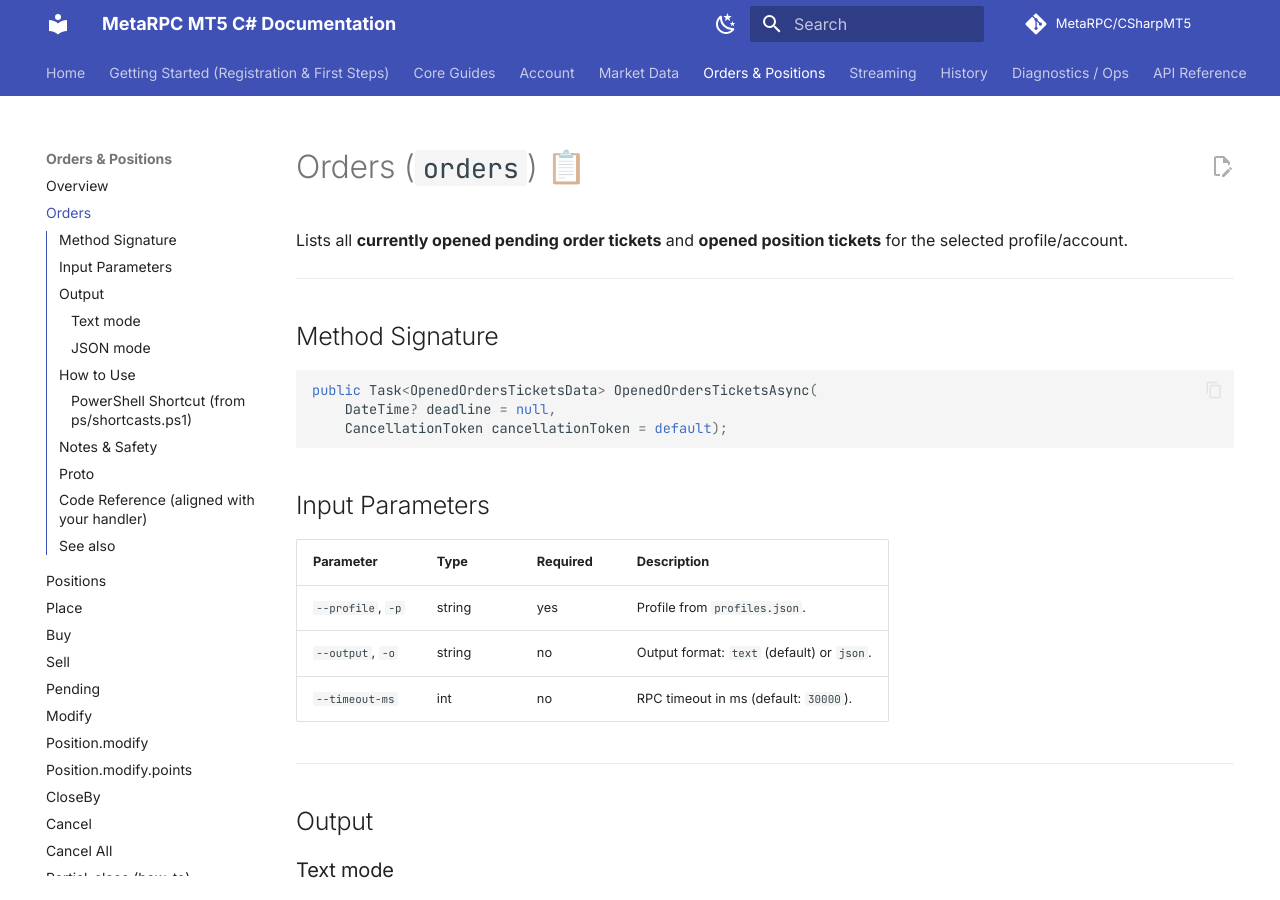
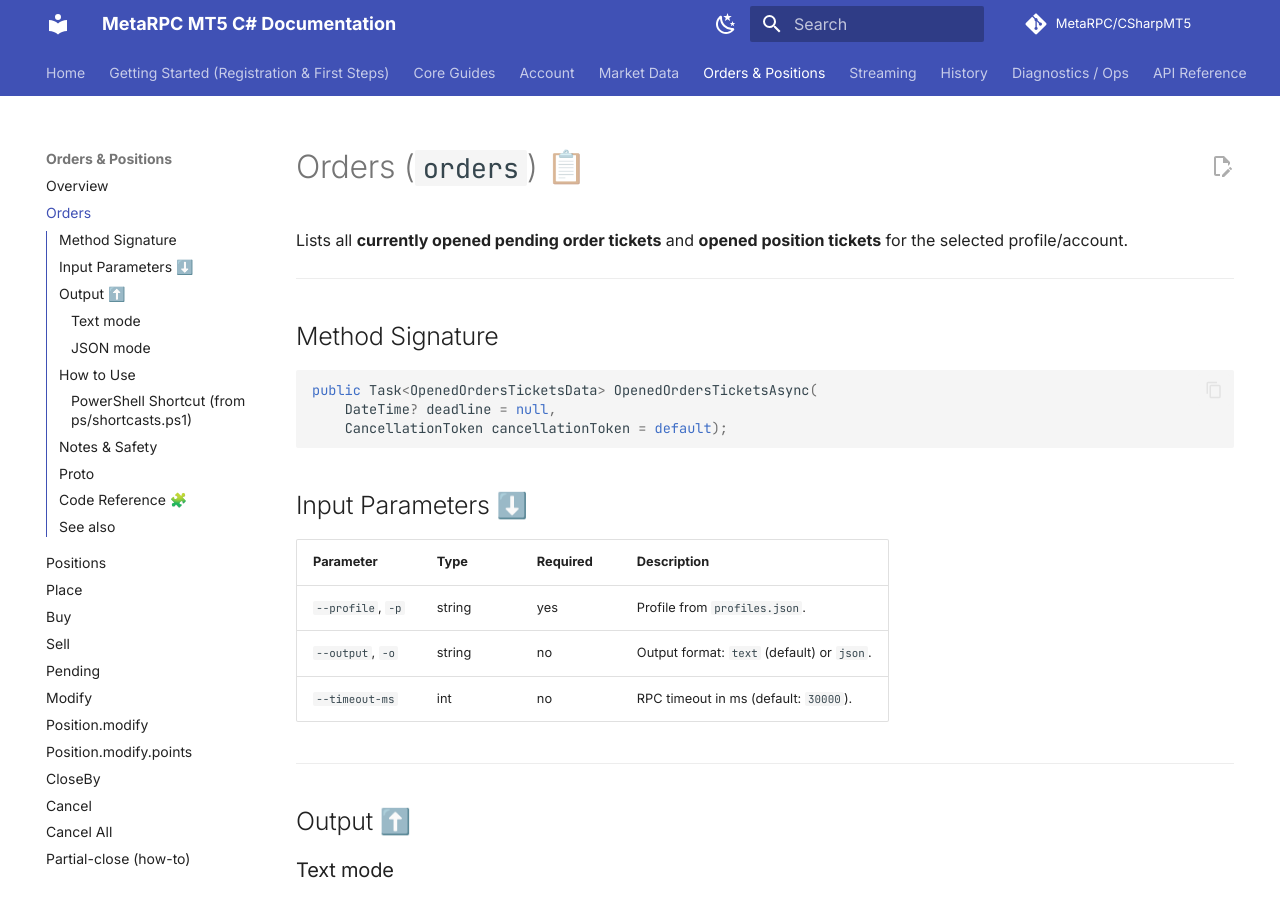
Before and after one commit to MetaRPC/CSharpMT5, an MkDocs documentation site: the page built from docs/Orders_Positions/Orders.md, in a window 1280 px wide and 900 px high. Built offline with MkDocs 1.6.1 and Material for MkDocs 9.7.7, drawn with Linux system fonts in a browser that asks for light colours; comment, search, counter and statistics services are not loaded; some of the changed text lies outside the part shown.

Commit message:
Update Orders.md

````diff
--- a/docs/Orders_Positions/Orders.md
+++ b/docs/Orders_Positions/Orders.md
@@ -11,7 +11,7 @@ public Task<OpenedOrdersTicketsData> OpenedOrdersTicketsAsync(
     CancellationToken cancellationToken = default);
 ```
 
-## Input Parameters
+## Input Parameters ⬇️
 
 | Parameter         | Type   | Required | Description                                |
 | ----------------- | ------ | -------- | ------------------------------------------ |
@@ -21,7 +21,7 @@ public Task<OpenedOrdersTicketsData> OpenedOrdersTicketsAsync(
 
 ---
 
-## Output
+## Output ⬆️
 
 ### Text mode
 
@@ -89,7 +89,7 @@ message OpenedOrdersTicketsData {
 
 ---
 
-## Code Reference (aligned with your handler)
+## Code Reference 🧩
 
 ```csharp
 var orders = new Command("orders", "List open orders and positions tickets");
````
